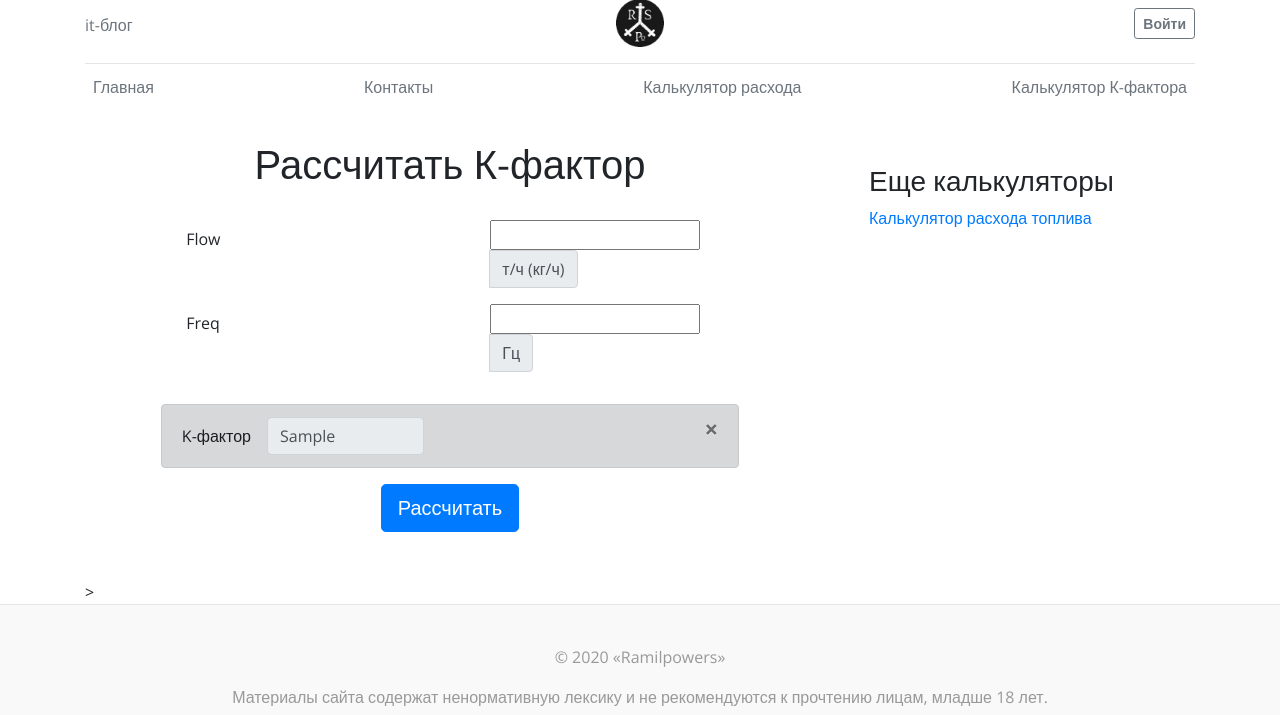
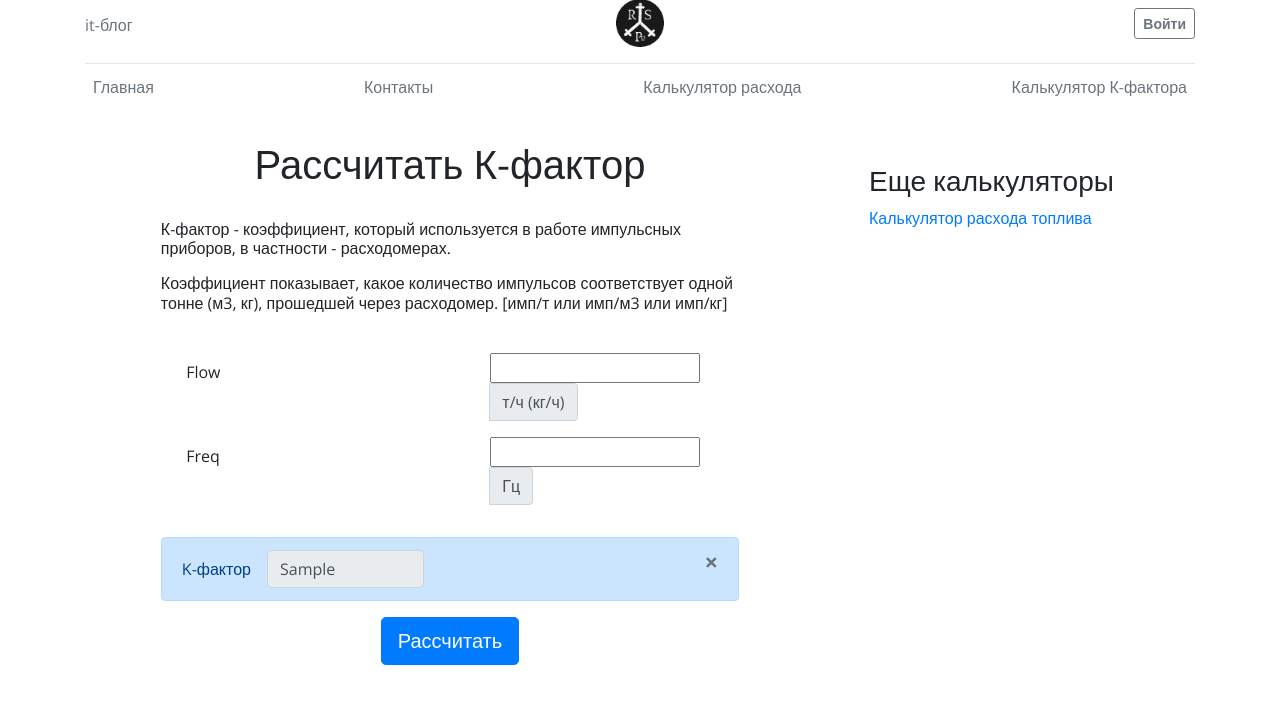
Before and after one commit to RamilPowers/BLOG, a Django app: template pages/templates/pages/kfactor_calculator.html in a window 1280 px wide. Shown: the part 17-732 px from the top of the page. Run offline with Django 3.2, Linux system fonts and the light colour scheme; the template is opened without the code that fills it: most values are stand-ins (such as "Sample title", 1, 10 or a date in 2020); form fields are guessed from the names that the template uses; some libraries are stand-ins or nearby versions.

Commit message:
Добавлено описание к-фактора и якорь

```diff
--- a/pages/templates/pages/kfactor_calculator.html
+++ b/pages/templates/pages/kfactor_calculator.html
@@ -11,7 +11,18 @@
             <div class="form-group col-md-10">
                 <h1 class="text-center">Рассчитать К-фактор</h1>
                 <br>
-                <form method="post">
+                <h6>
+                    <p>К-фактор - коэффициент, который используется в работе импульсных приборов, в частности - расходомерах.</p>
+                    <p>Коэффициент показывает, какое количество импульсов соответствует одной тонне (м3, кг), прошедшей через расходомер. [имп/т или имп/м3 или имп/кг]</p>
+                </h6>
+                <br>
+
+                <script>
+                    {% if submit %}
+                        window.location.href = "#kfac"
+                    {% endif %}
+                </script>
+                <form id="kfac" method="post">
                     {% csrf_token %}
                     <div class="form-group row justify-content-center">
 
@@ -40,7 +51,7 @@
                     </div>
 
                     {% if k_factor %}
-                    <div class="alert alert-dark" role="alert">
+                    <div class="alert alert-primary" role="alert">
                         <button type="button" class="close" data-dismiss="alert" aria-label="Close">
                             <span aria-hidden="true">&times;</span>
                         </button>
--- a/pages/views.py
+++ b/pages/views.py
@@ -180,16 +180,19 @@ def get_kfactor(request):
 
     k_factor = None
     if request.method == 'POST':
+        submit = True
         form = KFactorCalculatorForm(request.POST)
         if form.is_valid():
             flow = form.cleaned_data['flow']
             freq = form.cleaned_data['freq']
             k_factor = round(3600 * freq / flow, 3)
     else:
+        submit = False
         form = KFactorCalculatorForm
     template = 'pages/kfactor_calculator.html'
     context = {
         'form': form,
         'k_factor': k_factor,
+        'submit': submit,
     }
     return render(request, template, context)
```
